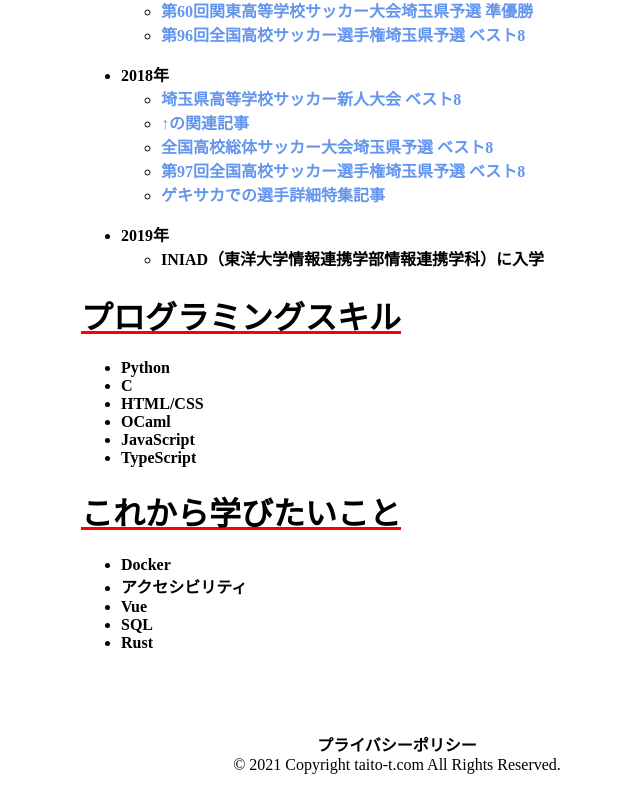
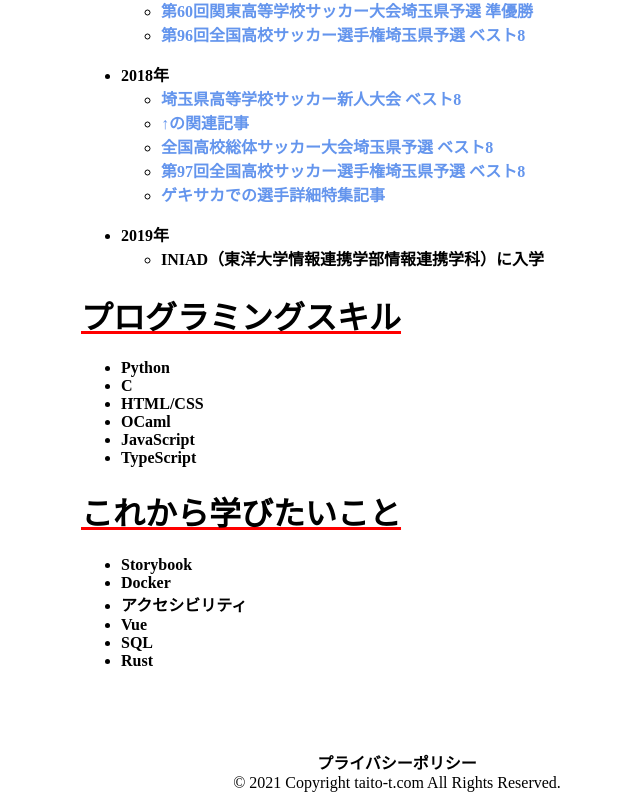
Before and after one commit to taitotnk/taito-t, a Next.js app: page /about in a window 1280 px wide. Shown: the part 1146-1946 px from the top of the page, without its empty margins (243-883 px from the left). Built offline with nearby package versions, Linux system fonts and the light colour scheme.

Commit message:
これから学びたいことの修正

```diff
--- a/src/pages/about.tsx
+++ b/src/pages/about.tsx
@@ -169,6 +169,7 @@ export default function About() {
         </ul>
         <h1 className={styles.head}>これから学びたいこと</h1>
         <ul>
+          <li>Storybook</li>
           <li>Docker</li>
           <li>アクセシビリティ</li>
           <li>Vue</li>
```
